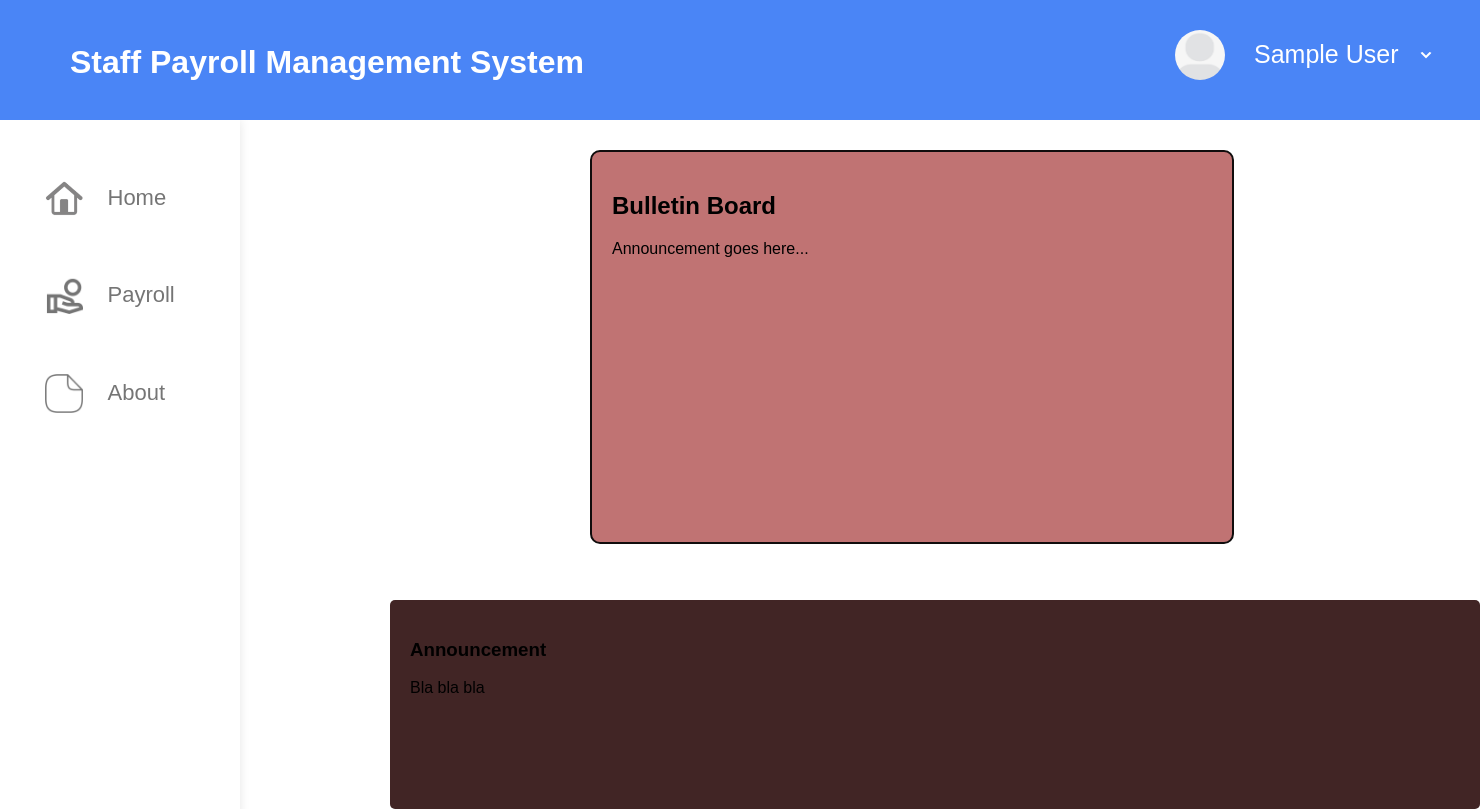
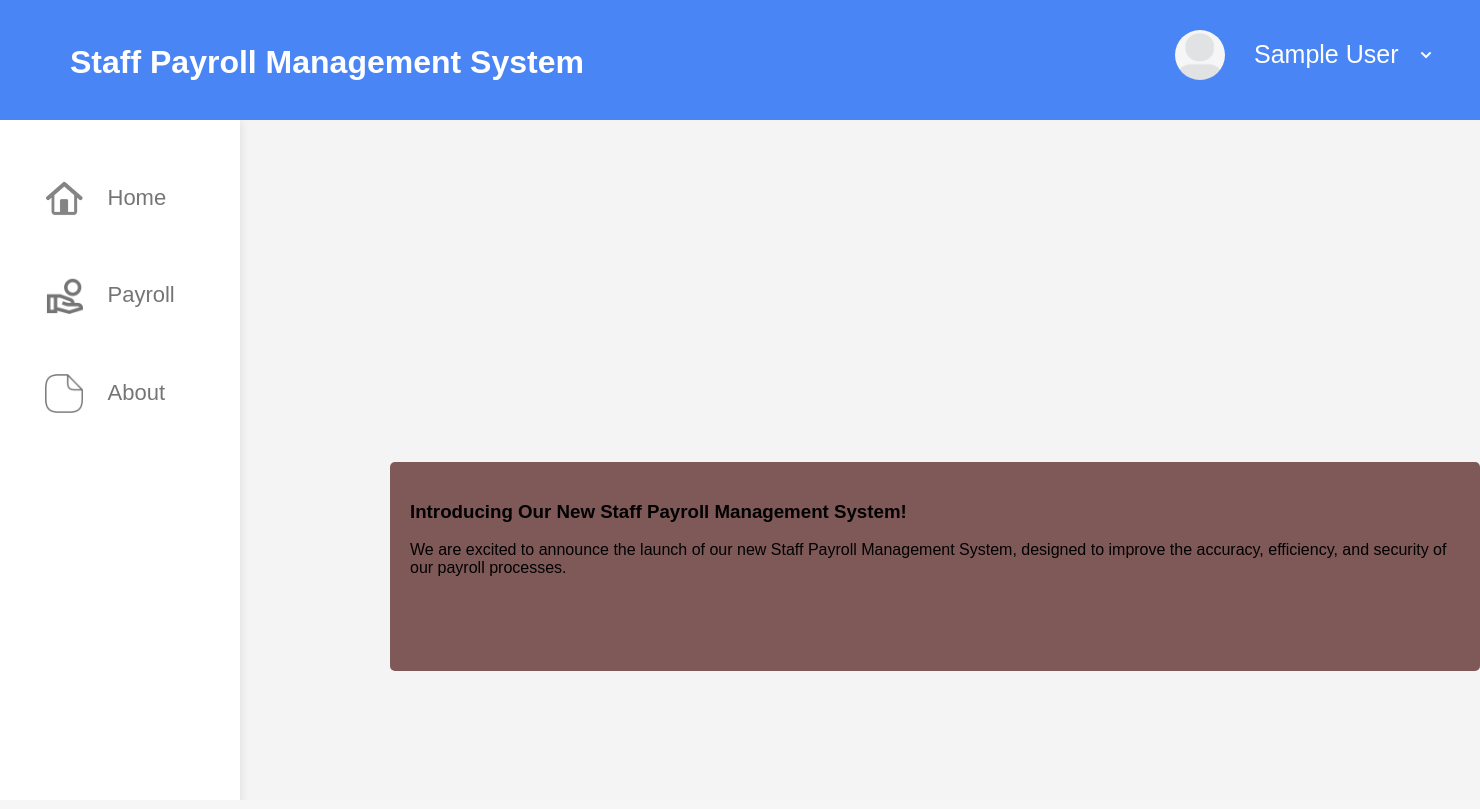
Before and after one commit to rydzze/Staff-Payroll-Management-System-WEB, a PHP site: page /dashboard.php in a window 1480 px wide. Run offline with PHP 8.4, Linux system fonts and the light colour scheme; the visitor is signed in with stand-in values (Sample User, id 1).

Commit message:
dashboard.php

```diff
--- a/user/css/dashboard.css
+++ b/user/css/dashboard.css
@@ -1,8 +1,8 @@
   body {
-    display: contents;
-    font-family: sans-serif;
+    font-family: Arial, sans-serif;
     margin: 0;
     padding: 0;
+    background-color: #f4f4f4;
 }
 
 .main {
@@ -12,20 +12,86 @@
 
 
 .bulletin {
-    margin-top:150px;
-    margin-left:590px;
-    height: 100px;
-    display:flex;
+    max-width: 600px;
+    margin: auto;
+    position: relative;
+    background-color: #b31717;
+    padding: 20px;
+    border-radius: 10px;
+    box-shadow: 0 0 10px rgba(0,0,0,0.1);
 }
 
 
 .bulletin-board {
-    background-color: rgb(192, 115, 115);
-    border: 2px solid #100d0d;
-    height:350px;
-    width:600px;
+    position: relative;
+    display: flex;
+    flex-direction: column;
+    width: 100%;
+}
+
+.slides {
+    display: none;
+    text-align: center;
+}
+
+.slides img {
+    height:50px;
+    width: 50px;
+    border-radius: 10px;
+}
+
+.prev, .next {
+    cursor: pointer;
+    position: absolute;
+    top: 50%;
+    width: auto;
+    padding: 16px;
+    color: white;
+    font-weight: bold;
+    font-size: 18px;
+    transition: 0.6s ease;
+    user-select: none;
+    background-color: rgba(0, 0, 0, 0.8);
+    border-radius: 3px;
+
+}
+
+.next {
+    right: 0;
+    border-radius: 3px 0 0 3px;
+}
+
+.prev {
+    left: 0;
+    border-radius: 0 3px 3px 0;
+}
+
+.prev:hover, .next:hover {
+    background-color: rgba(0,0,0,0.8);
+}
+
+.dot-container {
+    text-align: center;
     padding: 20px;
-    border-radius: 10px;
+}
+
+.dot {
+    cursor: pointer;
+    height: 15px;
+    width: 15px;
+    margin: 0 2px;
+    background-color: #bbb;
+    border-radius: 50%;
+    display: inline-block;
+    transition: background-color 0.6s ease;
+}
+
+.active, .dot:hover {
+    background-color: #8a6363;
+}
+
+p {
+    margin: 10px 0;
 }
 
 .announce {
@@ -35,7 +101,7 @@
 }
 
 .announcement {
-    background-color: #412525;
+    background-color: #7f5858;
     padding: 20px;
     border-radius: 5px;
     width: 1050px; /* added this to make it full width */
--- a/user/dashboard.php
+++ b/user/dashboard.php
@@ -18,18 +18,34 @@
 
     <section class="bulletin">
         <div class="bulletin-board">
-            <h2>Bulletin Board</h2>
 
-            <p>Announcement goes here...</p>
-        </div><br>
+          <div class="slides">
+            <img src="img/slideshow1.jpeg">
+          </div>
+
+          <div class="slides">
+            <img src="img/slideshow2.jpeg">
+          </div>
+
+          <div class="slides">
+            <img src="img/slideshow3.jpeg">
+          </div>
+        </div>
+        <br>
+        <a class="prev" onclick="plusSlides(-1)">&#10094;</a>
+        <a class="next" onclick="plusSlides(1)">&#10095;</a>
     </section>
+
+<script src="js/slideshow.js"></script>
 
     <section class="announce">
         <div class="announcement">
-            <h3>Announcement</h3>
-            <p>Bla bla bla</p>
+            <h3>Introducing Our New Staff Payroll Management System!</h3>
+            <p>We are excited to announce the launch of our new Staff Payroll Management System,
+              designed to improve the accuracy, efficiency, and security of our payroll processes.</p>
         </div>
     </section>
+
 </body>
 
 </html>
--- /dev/null
+++ b/user/js/slideshow.js
@@ -0,0 +1,26 @@
+let slideIndex = 1;
+showSlides(slideIndex);
+
+function plusSlides(n) {
+    showSlides(slideIndex += n);
+}
+
+function currentSlide(n) {
+    showSlides(slideIndex = n);
+}
+
+function showSlides(n) {
+    let i;
+    let slides = document.getElementsByClassName("slides");
+    let dots = document.getElementsByClassName("dot");
+    if (n > slides.length) {slideIndex = 1}
+    if (n < 1) {slideIndex = slides.length}
+    for (i = 0; i < slides.length; i++) {
+        slides[i].style.display = "none";
+    }
+    for (i = 0; i < dots.length; i++) {
+        dots[i].className = dots[i].className.replace(" active", "");
+    }
+    slides[slideIndex-1].style.display = "block";
+    dots[slideIndex-1].className += " active";
+}
```
Also changed, not shown: user/img/slideshow1.jpeg (added), user/img/slideshow2.jpeg (added), user/img/slideshow3.jpeg (added).
